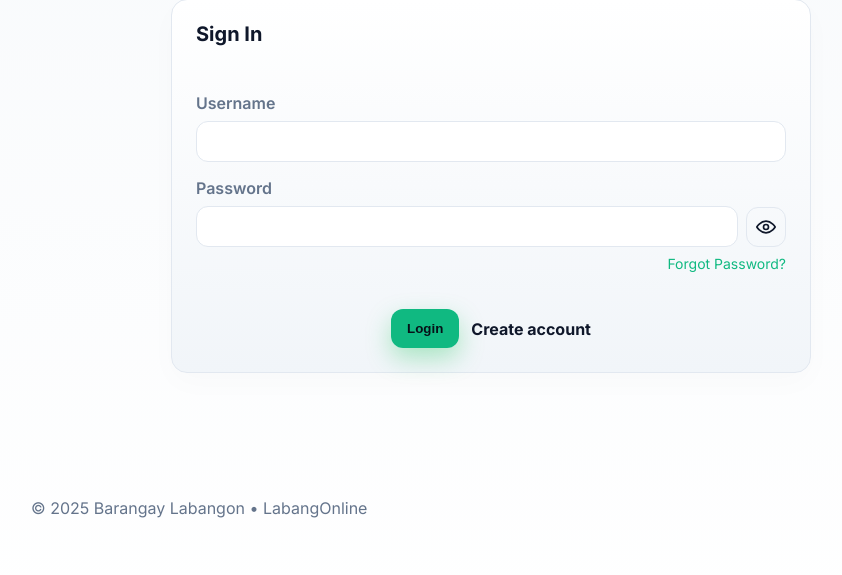
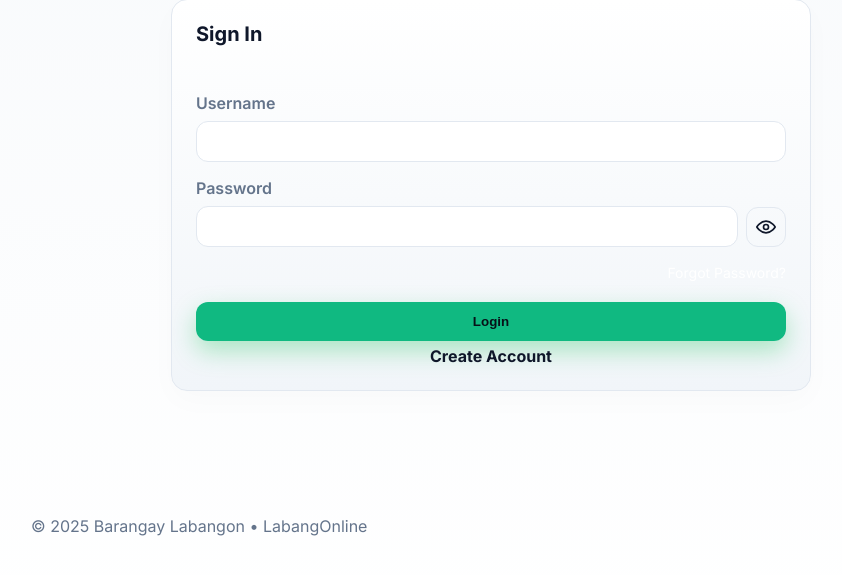
Before and after one commit to lemoninnit/CSIT327-G7-Labang-Online, a Django app: page /accounts/login/ in a window 1280 px wide. Shown: the part 133-708 px from the top of the page, without its empty margins (149-991 px from the left). Run offline with Django 5.2, Linux system fonts and the light colour scheme.

Commit message:
update UI of login design

```diff
--- a/templates/accounts/login.html
+++ b/templates/accounts/login.html
@@ -33,13 +33,16 @@
               </svg>
             </button>
           </div>
-          <div class="forgot-password">
-            <a href="/accounts/forgot_password">Forgot Password?</a>
-          </div>
+          <div style="text-align:right;margin:15px 0">
+          <a href="/accounts/forgot_password" style="font-size:14px;text-decoration:none;color:white">Forgot Password?</a>
         </div>
+
         <div class="actions center-actions" style="justify-content:center">
-          <button type="submit" class="btn btn-primary">Login</button>
-          <a href="{% url 'accounts:register' %}" class="link-text">Create account</a>
+          <button type="submit" class="btn btn-primary" style="width:100%">Login</button>
+        </div>
+
+        <div style="text-align:center;margin-top:5px">
+          <a href="{% url 'accounts:register' %}" class="link-text">Create Account</a>
         </div>
       </form>
     </div>
```
